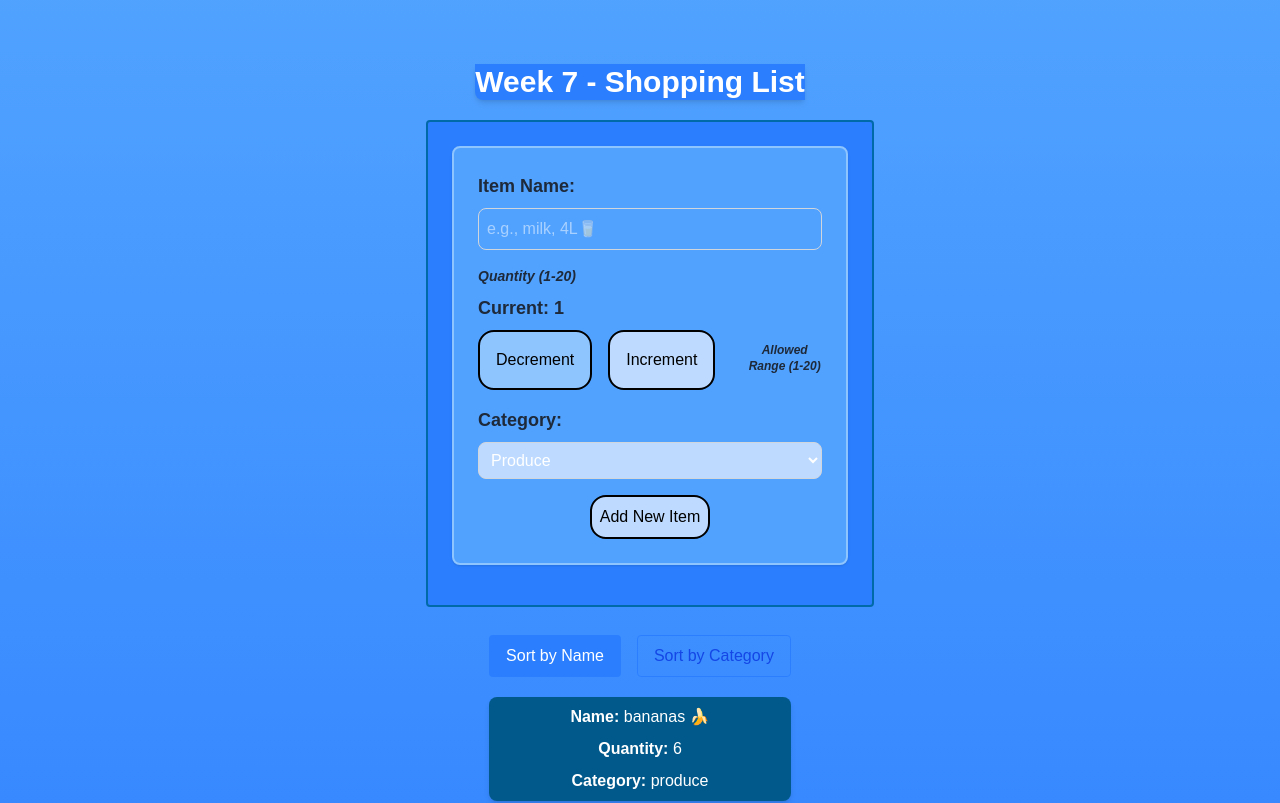
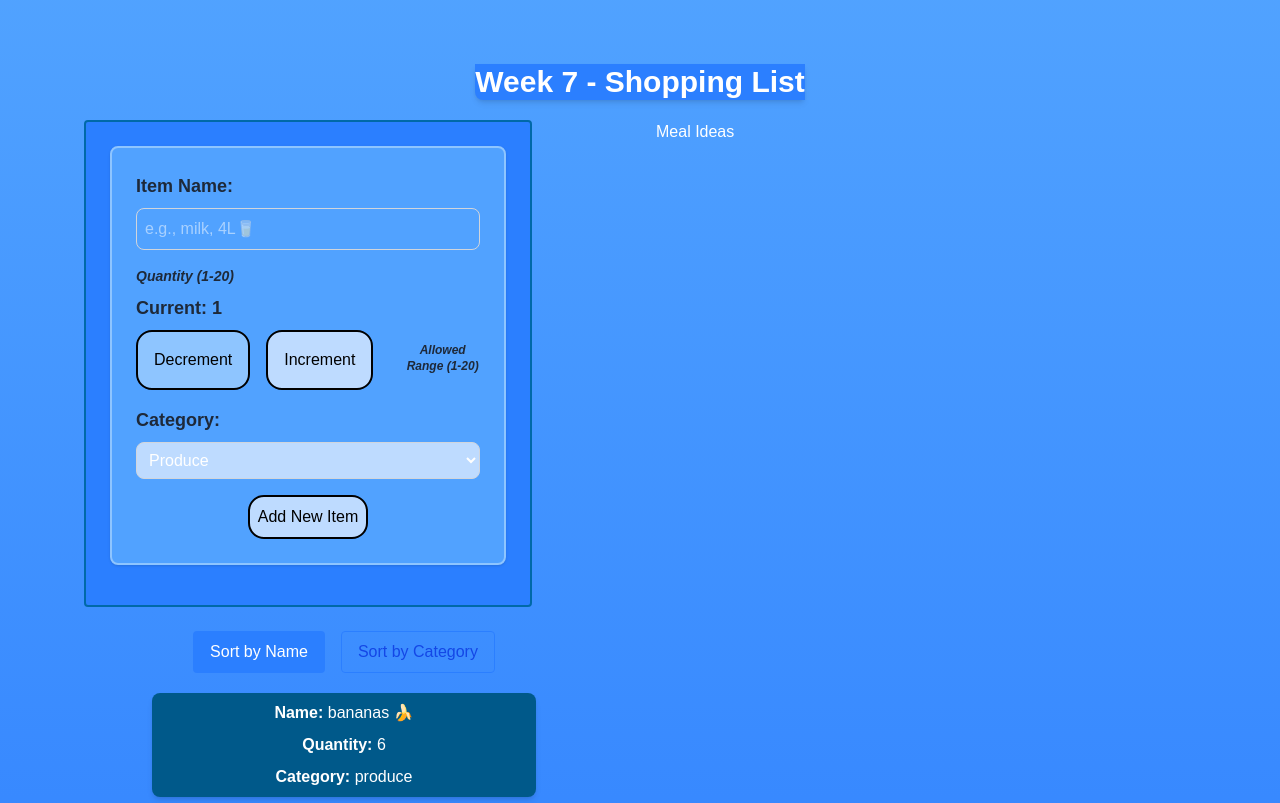
Before and after one commit to Temsters/cprg306-assignments, a Next.js app: page /week-8 in a window 1280 px wide. Shown: the top 803 px of the page. Built offline with nearby package versions, Linux system fonts and the light colour scheme.

Commit message:
importing meal ideas, creating statevariable, layout formatting, and passing select item component in the return

```diff
--- a/app/week-8/page.js
+++ b/app/week-8/page.js
@@ -3,17 +3,28 @@
 import ItemList from "./item-list";
 import NewItem from "./new-item";
 import itemsData from "./items.json";
+import MealIdeas from "./meal-ideas";
 import { useState } from "react";
 
-//week 7 page
+//week 8 page
 export default function Page() {
   //initialize a state variable items with itemsData
   const [items, setItems] = useState(itemsData);
+
+  //State variable for selectedItemName
+  const [selectedItemName, setSelectedItemName] = useState("");
 
   //Create an event handler function (e.g., handleAddItem) that adds a new item to items.
   const handleAddItem = (item) => {
     setItems((prevItems) => [...prevItems, item]);
   };
+
+  //Event handler function to handle item selection clean it up and update the selectedItemName state
+  const handleItemSelect = (itemName) => {
+    let cleanedName = itemName.trim().toLowerCase();
+    cleanedName = cleanedName.replace(/([\u2700-\u27BF]|[\uE000-\uF8FF]|\uD83C[\uDC00-\uDFFF]|\uD83D[\uDC00-\uDFFF]|[\u2011-\u26FF]|\uD83E[\uDD10-\uDDFF])/g, '');
+    setSelectedItemName(cleanedName);
+  }
 
 return (
  <main className="flex justify-center items-center min-h-screen space-y-2 text-white flex-col bg-gradient-to-b from-blue-400 to-blue-600 dark:from-gray-800 dark:to-gray-900 p-4">
@@ -22,10 +33,18 @@ return (
       </h1>
 
       {/* Pass handleAddItem to NewItem as a prop */}
-      <NewItem onAddItem={handleAddItem} />
+    <div className="flex flex-col md:flex-row gap-8 w-full max-w-6xl justify-center">
+        {/* Left side: New item + item list */}
+        <div className="flex-1 space-y-6">
+          <NewItem onAddItem={handleAddItem} />
+          <ItemList items={items} onSelectItem={handleItemSelect} />
+        </div>
 
-      {/* Display the list of items */}
-      <ItemList items={items} />
+        {/* Right side: Meal ideas */}
+        <div className="flex-1">
+          <MealIdeas ingredient={selectedItemName} />
+        </div>
+      </div>
     </main>
   );
 }
```
